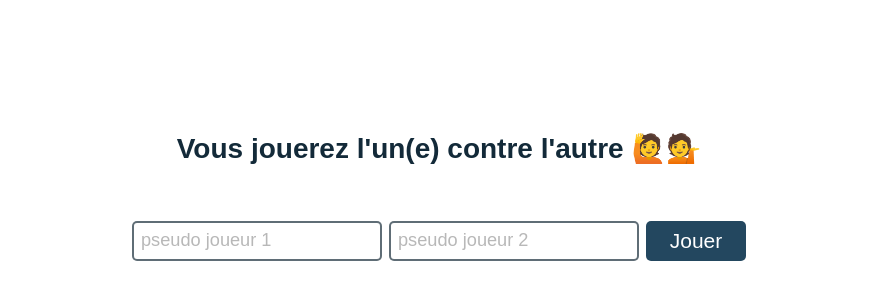
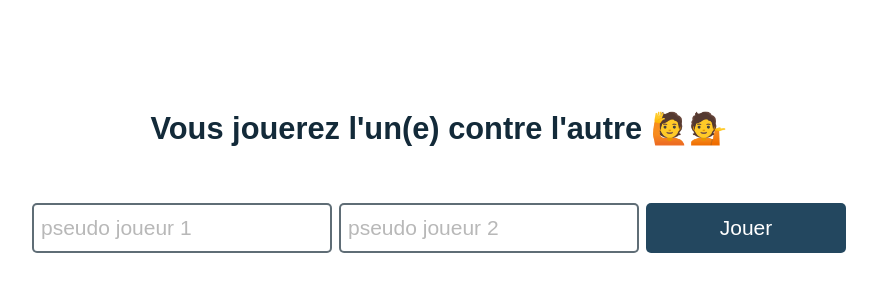
Before and after one commit to Fidia-e/morpion, a React (Create React App) app: page /duo in a window 1280 px wide. Shown: the part 96-396 px from the top of the page, without its empty margins (201-1078 px from the left). Built offline with nearby package versions, Linux system fonts and the light colour scheme.

Commit message:
responsive 2 pages login

```diff
--- a/src/styles/_welcomeDuo.scss
+++ b/src/styles/_welcomeDuo.scss
@@ -3,28 +3,9 @@
 ----------------------------------------------------------------------------------*/
 
 @media (min-width: 320px) {
-}
-
-/*----------------------------------------------------------------------------------
--------------------------------------  TABLETTE ------------------------------------
-----------------------------------------------------------------------------------*/
-
-@media (min-width: 599px) {
-}
-
-@media (min-width: 899px) {
-}
-
-/*----------------------------------------------------------------------------------
--------------------------------------  DESKTOP -------------------------------------
-----------------------------------------------------------------------------------*/
-
-@media (min-width: 1199px) {
-}
-
   .welcomeDuoCtn {
     width: 100%;
-  height: 80vh;
+    height: 100vh;
     display: flex;
     flex-direction: column;
     justify-content: center;
@@ -32,17 +13,20 @@
 
     &__title {
       text-align: center;
+      width: 80%;
       font: {
-      size: 2rem;
+        size: 1.5rem;
         weight: bold;
       }
     }
 
     &__form {
-    width: 50%;
+      width: 80%;
+      height: 30%;
       margin: 4rem auto;
       display: flex;
       flex-direction: row;
+      flex-wrap: wrap;
       justify-content: center;
 
       &--input {
@@ -52,7 +36,7 @@
         border: solid 2px #112633ab;
         margin-right: 0.5rem;
         border-radius: 5px;
-      font-size: 1.3rem;
+        font-size: 1rem;
 
         &::placeholder {
           color: #b8b8b8;
@@ -76,7 +60,7 @@
         background-color: #23475f;
         color: #fff;
         border-radius: 5px;
-      font-size: 1.5rem;
+        font-size: 1rem;
 
         &:hover {
           box-shadow: #23475f70 0px 7px 29px 0px;
@@ -84,3 +68,66 @@
       }
     }
   }
+}
+
+/*----------------------------------------------------------------------------------
+-------------------------------------  TABLETTE ------------------------------------
+----------------------------------------------------------------------------------*/
+
+@media (min-width: 599px) {
+  .welcomeDuoCtn {
+    &__title {
+      font-size: 1.8rem;
+    }
+
+    &__form {
+      width: 50%;
+      &--input {
+        width: 300px;
+        height: 50px;
+        font-size: 1.1rem;
+      }
+
+      &--btn {
+        width: 200px;
+        height: 50px;
+        font-size: 1.1rem;
+      }
+    }
+  }
+}
+
+@media (min-width: 899px) {
+  .welcomeDuoCtn {
+    &__title {
+      font-size: 2rem;
+    }
+
+    &__form {
+      width: 30%;
+      &--input {
+        font-size: 1.5rem;
+      }
+
+      &--btn {
+        font-size: 1.5rem;
+      }
+    }
+  }
+}
+
+/*----------------------------------------------------------------------------------
+-------------------------------------  DESKTOP -------------------------------------
+----------------------------------------------------------------------------------*/
+
+@media (min-width: 1199px) {
+  .welcomeDuoCtn {
+    &__title {
+      font-size: 2.2rem;
+    }
+
+    &__form {
+      width: 80%;
+    }
+  }
+}
--- a/src/styles/_welcomeSolo.scss
+++ b/src/styles/_welcomeSolo.scss
@@ -3,28 +3,9 @@
 ----------------------------------------------------------------------------------*/
 
 @media (min-width: 320px) {
-}
-
-/*----------------------------------------------------------------------------------
--------------------------------------  TABLETTE ------------------------------------
-----------------------------------------------------------------------------------*/
-
-@media (min-width: 599px) {
-}
-
-@media (min-width: 899px) {
-}
-
-/*----------------------------------------------------------------------------------
--------------------------------------  DESKTOP -------------------------------------
-----------------------------------------------------------------------------------*/
-
-@media (min-width: 1199px) {
-}
-
   .welcomeSoloCtn {
     width: 100%;
-  height: 80vh;
+    height: 100vh;
     display: flex;
     flex-direction: column;
     justify-content: center;
@@ -32,14 +13,15 @@
 
     &__title {
       text-align: center;
+      width: 80%;
       font: {
-      size: 2rem;
+        size: 1.5rem;
         weight: bold;
       }
     }
 
     &__form {
-    width: 40%;
+      width: 80%;
       margin: 4rem auto;
       display: flex;
       flex-direction: row;
@@ -52,7 +34,7 @@
         border: solid 2px #112633ab;
         margin-right: 0.5rem;
         border-radius: 5px;
-      font-size: 1.3rem;
+        font-size: 1rem;
 
         &::placeholder {
           color: #b8b8b8;
@@ -76,7 +58,7 @@
         background-color: #23475f;
         color: #fff;
         border-radius: 5px;
-      font-size: 1.5rem;
+        font-size: 1rem;
 
         &:hover {
           box-shadow: #23475f70 0px 7px 29px 0px;
@@ -84,3 +66,58 @@
       }
     }
   }
+}
+
+/*----------------------------------------------------------------------------------
+-------------------------------------  TABLETTE ------------------------------------
+----------------------------------------------------------------------------------*/
+
+@media (min-width: 599px) {
+  .welcomeSoloCtn {
+    &__title {
+      font-size: 1.8rem;
+    }
+
+    &__form {
+      &--input {
+        width: 300px;
+        height: 50px;
+        font-size: 1.1rem;
+      }
+
+      &--btn {
+        font-size: 1.1rem;
+      }
+    }
+  }
+}
+
+@media (min-width: 899px) {
+  .welcomeSoloCtn {
+    &__title {
+      font-size: 2rem;
+    }
+
+    &__form {
+      &--input {
+        font-size: 1.5rem;
+      }
+
+      &--btn {
+        font-size: 1.5rem;
+      }
+    }
+  }
+}
+
+/*----------------------------------------------------------------------------------
+-------------------------------------  DESKTOP -------------------------------------
+----------------------------------------------------------------------------------*/
+
+@media (min-width: 1199px) {
+  .welcomeSoloCtn {
+    &__title {
+      font-size: 2.2rem;
+    }
+  }
+}
```
Also changed, not shown: src/styles/_gameDuo.scss (+23 -0 lines), src/styles/_gameSolo.scss (+23 -0 lines). Lines whose indentation alone changed are shown as unchanged.
